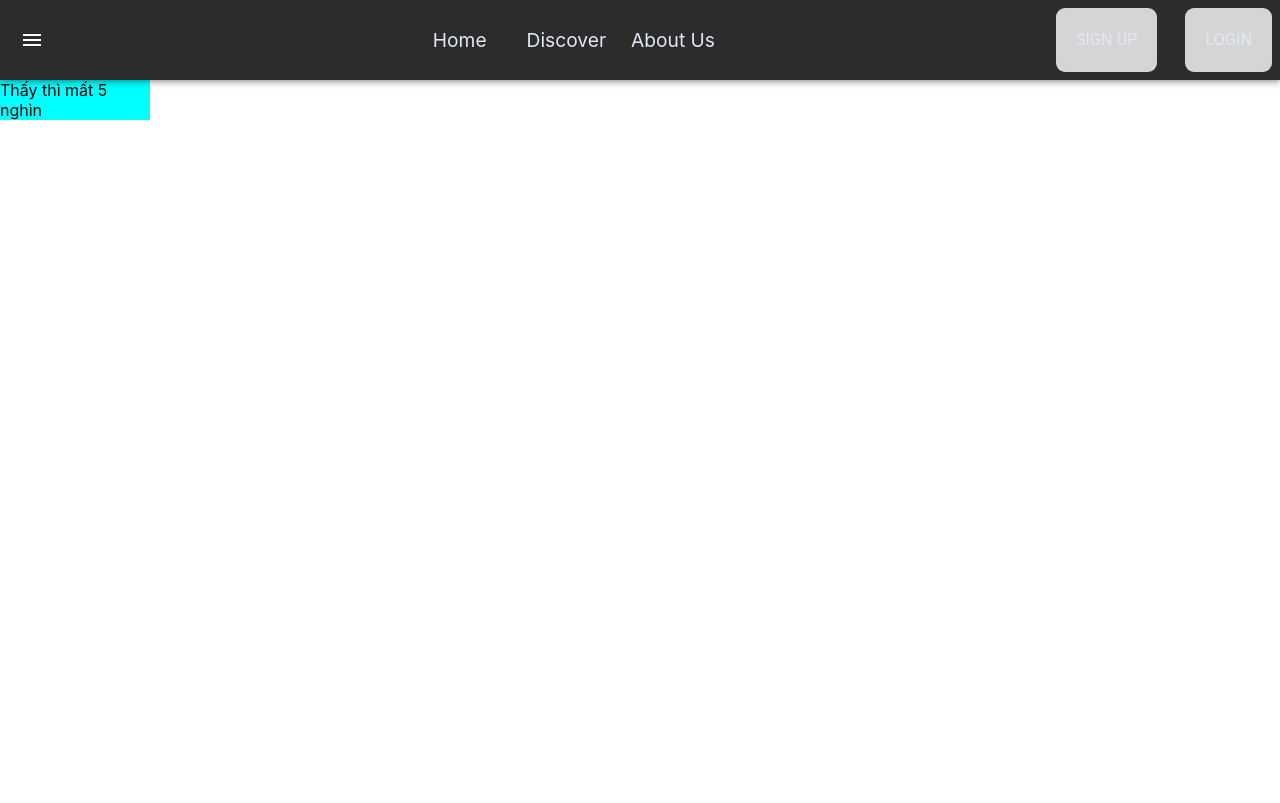
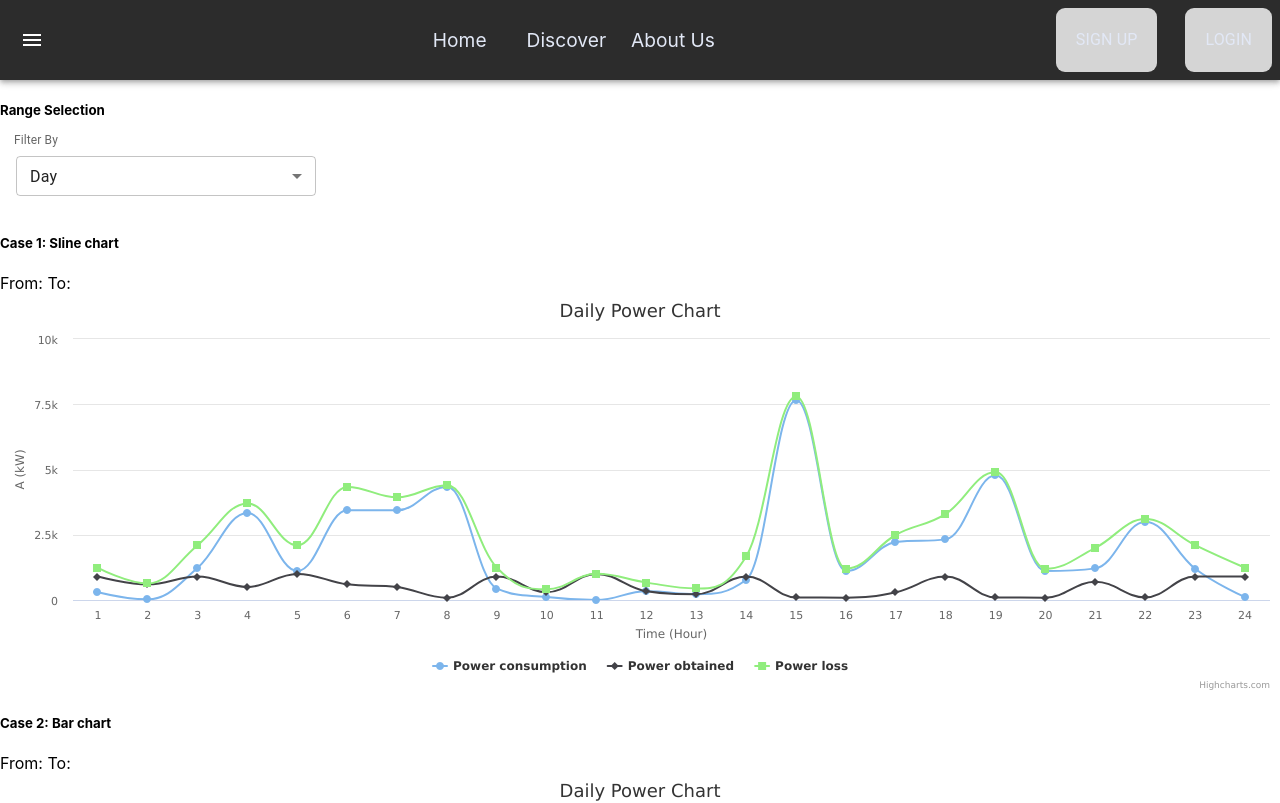
Before and after one commit to charizark2710/Sunflower, a React (Create React App) app in the folder RDIPs-FE/: page / in a window 1280 px wide. Shown: the top 803 px of the page. Built offline with nearby package versions, Linux system fonts and the light colour scheme; the HTML template or start-up script is replaced by a standard one.

Commit message:
[SRF-166] Study dựng biểu đồ - Test Highchart

```diff
--- a/RDIPs-FE/package.json
+++ b/RDIPs-FE/package.json
@@ -7,8 +7,6 @@
     "@emotion/styled": "^11.10.4",
     "@mui/icons-material": "^5.10.3",
     "@mui/material": "^5.10.3",
-    "react-router": "^6.3.0",
-    "react-router-dom": "^6.3.0",
     "@testing-library/jest-dom": "^5.14.1",
     "@testing-library/react": "^13.0.0",
     "@testing-library/user-event": "^13.2.1",
@@ -16,8 +14,12 @@
     "@types/node": "^16.7.13",
     "@types/react": "^18.0.0",
     "@types/react-dom": "^18.0.0",
+    "highcharts": "^10.3.3",
+    "highcharts-react-official": "^3.2.0",
     "react": "^18.2.0",
     "react-dom": "^18.2.0",
+    "react-router": "^6.3.0",
+    "react-router-dom": "^6.3.0",
     "react-scripts": "5.0.1",
     "typescript": "^4.4.2",
     "web-vitals": "^2.1.0"
--- a/RDIPs-FE/src/components/pages/Temp.page.tsx
+++ b/RDIPs-FE/src/components/pages/Temp.page.tsx
@@ -1,8 +1,72 @@
+import { Box, FormControl, InputLabel, MenuItem, Select, SelectChangeEvent } from '@mui/material';
+import React from 'react';
+import chartData from '../../lib/chartData.json';
+import { HighChartCustom } from '../../lib/highchart/HighChartCustom';
+import { TypeChart } from '../../utils/enum';
 import './Temp.page.scss';
+
 function TempPage() {
-    return (
-        <div className="Sidebar" > Thấy thì mất 5 nghìn</div>
-    )
+   const [type, setType] = React.useState('1');
+
+  const handleChange = (event: SelectChangeEvent) => {
+    setType(event.target.value);
+  };
+
+  const listTimeType = ["Day", "Week", "Month", "Year", "Decade"];
+
+  React.useEffect(()=>{
+    console.log(type);
+
+  }, [type])
+
+
+  return (
+    // <div className="Sidebar" > Thấy thì mất 5 nghìn</div>
+
+    <div>
+      <h5>Range Selection</h5>
+
+      <Box
+        sx={{
+          display: 'grid',
+          columnGap: 3,
+          rowGap: 1,
+          gridTemplateColumns: 'repeat(2, 1fr)',
+        }}
+      >
+        <span>
+        <FormControl fullWidth>
+            <InputLabel id="demo-simple-select-label">Filter By</InputLabel>
+            <Select
+                labelId="demo-simple-select-label"
+                value={type}
+                id='dateSelect' variant='outlined' sx={{ m: 2, maxWidth: 300 }} size='small'
+                onChange={handleChange}
+            >
+                {listTimeType.map((type,i)=>{
+                   return <MenuItem key={i} value={i+1}>{type}</MenuItem>
+                })}
+            </Select>
+        </FormControl>
+        </span>
+      </Box>
+
+      <h5>Case 1: Sline chart </h5>
+      <HighChartCustom
+        typeChart={TypeChart.sline}
+        timeType={+type}
+        chartData={chartData as any}
+        titleChart={'Daily Power Chart'}
+      ></HighChartCustom>
+      <h5>Case 2: Bar chart </h5>
+      <HighChartCustom
+        typeChart={TypeChart.bar}
+        timeType={+type}
+        chartData={chartData as any}
+        titleChart={'Daily Power Chart'}
+      ></HighChartCustom>
+    </div>
+  );
 }
 
-export default TempPage
+export default TempPage;
--- /dev/null
+++ b/RDIPs-FE/src/lib/chartData.json
@@ -0,0 +1,170 @@
+[
+  {
+    "datetime": "2009-09-01T00:00:00.000Z",
+    "AC": 300,
+    "AO": 900,
+    "AL": 1234,
+    "unit": "kW"
+  },
+    {
+    "datetime": "2009-09-01T01:00:00.000Z",
+    "AC": 24,
+    "AO": 600,
+    "AL": 634,
+    "unit": "kW"
+  },
+    {
+    "datetime": "2009-09-01T02:00:00.000Z",
+    "AC": 1232,
+    "AO": 900,
+    "AL": 2100,
+    "unit": "kW"
+  },
+    {
+    "datetime": "2009-09-01T03:00:00.000Z",
+    "AC": 3333,
+    "AO": 500,
+    "AL": 3700,
+    "unit": "kW"
+  },
+    {
+    "datetime": "2009-09-01T04:00:00.000Z",
+    "AC": 1111,
+    "AO": 1000,
+    "AL": 2100,
+    "unit": "kW"
+  },
+    {
+    "datetime": "2009-09-01T05:00:00.000Z",
+    "AC": 3434,
+    "AO": 600,
+    "AL": 4334,
+    "unit": "kW"
+  },
+    {
+    "datetime": "2009-09-01T06:00:00.000Z",
+    "AC": 3434,
+    "AO": 500,
+    "AL": 3934,
+    "unit": "kW"
+  },
+    {
+    "datetime": "2009-09-01T07:00:00.000Z",
+    "AC": 4343,
+    "AO": 90,
+    "AL": 4400,
+    "unit": "kW"
+  },
+    {
+    "datetime": "2009-09-01T08:00:00.000Z",
+    "AC": 434,
+    "AO": 900,
+    "AL": 1234,
+    "unit": "kW"
+  },
+    {
+    "datetime": "2009-09-01T09:00:00.000Z",
+    "AC": 111,
+    "AO": 300,
+    "AL": 411,
+    "unit": "kW"
+  },
+    {
+    "datetime": "2009-09-01T10:00:00.000Z",
+    "AC": 1,
+    "AO": 1000,
+    "AL": 1001,
+    "unit": "kW"
+  },
+    {
+    "datetime": "2009-09-01T11:00:00.000Z",
+    "AC": 333,
+    "AO": 333,
+    "AL": 666,
+    "unit": "kW"
+  },
+    {
+    "datetime": "2009-09-01T12:00:00.000Z",
+    "AC": 222,
+    "AO": 222,
+    "AL": 444,
+    "unit": "kW"
+  },
+    {
+    "datetime": "2009-09-01T13:00:00.000Z",
+    "AC": 777,
+    "AO": 900,
+    "AL": 1677,
+    "unit": "kW"
+  },
+    {
+    "datetime": "2009-09-01T14:00:00.000Z",
+    "AC": 7658,
+    "AO": 100,
+    "AL": 7800,
+    "unit": "kW"
+  },
+    {
+    "datetime": "2009-09-01T15:00:00.000Z",
+    "AC": 1111,
+    "AO": 90,
+    "AL": 1200,
+    "unit": "kW"
+  },
+    {
+    "datetime": "2009-09-01T16:00:00.000Z",
+    "AC": 2222,
+    "AO": 300,
+    "AL": 2500,
+    "unit": "kW"
+  },
+    {
+    "datetime": "2009-09-01T17:00:00.000Z",
+    "AC": 2323,
+    "AO": 900,
+    "AL": 3300,
+    "unit": "kW"
+  },
+    {
+    "datetime": "2009-09-01T18:00:00.000Z",
+    "AC": 4775,
+    "AO": 100,
+    "AL": 4900,
+    "unit": "kW"
+  },
+    {
+    "datetime": "2009-09-01T19:00:00.000Z",
+    "AC": 1111,
+    "AO": 90,
+    "AL": 1200,
+    "unit": "kW"
+  },
+    {
+    "datetime": "2009-09-01T20:00:00.000Z",
+    "AC": 1212,
+    "AO": 700,
+    "AL": 2000,
+    "unit": "kW"
+  },
+    {
+    "datetime": "2009-09-01T21:00:00.000Z",
+    "AC": 3000,
+    "AO": 100,
+    "AL": 3100,
+    "unit": "kW"
+  },
+    {
+    "datetime": "2009-09-01T22:00:00.000Z",
+    "AC": 1200,
+    "AO": 900,
+    "AL": 2100,
+    "unit": "kW"
+  },
+    {
+    "datetime": "2009-09-01T23:00:00.000Z",
+    "AC": 110,
+    "AO": 900,
+    "AL": 1234,
+    "unit": "kW"
+  }
+  ]
--- /dev/null
+++ b/RDIPs-FE/src/lib/highchart/HighChartCustom.tsx
@@ -0,0 +1,222 @@
+import { Box } from '@mui/material';
+import { HighchartsReact } from 'highcharts-react-official';
+import Highcharts from 'highcharts/highstock';
+import React, { useEffect, useMemo } from 'react';
+import { DateFilter, TypeChart } from '../../utils/enum';
+
+export interface HighChartsProps {
+  timeType: DateFilter;
+  typeChart: TypeChart;
+  chartData: DataDetail[];
+  titleChart: string | null;
+}
+
+export interface DataDetail {
+  AO: number;
+  AC: number;
+  AL: number;
+  dateTime: string;
+  unit: string;
+}
+
+export const HighChartCustom: React.FC<HighChartsProps> = (props : HighChartsProps) => {
+  let currentData = props.chartData;
+  let currentSelectedFromDate = null;//choose from the date min in timeline
+  let currentSelectedToDate = null;//choose from the date max in timeline
+  let amountDisplay :number = 0;// distance between them
+  useMemo(()=>{
+
+    switch(props.timeType) {
+      case DateFilter.Hour: {
+        console.log("in 1", props.chartData);
+        amountDisplay = 24
+        break;
+      }
+      case DateFilter.Date: {
+        console.log("in 2");
+
+        break;
+      }
+      case DateFilter.Week: {
+        console.log("in 3");
+
+        break;
+      }
+      case DateFilter.Month: {
+        console.log("in 4");
+
+        break;
+      }
+      case DateFilter.Year: {
+        console.log("in 5");
+
+        break;
+      }
+    }
+  }, [props])
+
+  function fromDate() {
+    return null;
+  }
+
+  function toDate() {
+    return null;
+  }
+
+  function getOptions(typeChart: TypeChart) {
+    switch(typeChart) {
+      case 1: {
+        return optionsSplineChart;
+      }
+      case 2: {
+        return optionsBarChart;
+      }
+    }
+  }
+  const monthData = ['Jan', 'Feb', 'Mar', 'Apr', 'May', 'Jun', 'Jul', 'Aug', 'Sep', 'Oct', 'Nov', 'Dec']
+  const hourData = [1,2,3,4,5,6,7,8,9,10,11,12,13,14,15,16,17,18,19,20,21,22,23,24]
+
+  function filterDataBy(type : DateFilter, data: number) {
+
+    return null;
+  }
+
+  const optionsSplineChart = {
+    chart: {
+      type: 'spline'
+    },
+    title: {
+      text: props.titleChart
+    },
+    xAxis: {
+      categories: hourData,
+      title: {
+        text: `Time (${DateFilter[props.timeType]})`
+      }
+    },
+    yAxis: {
+      title: {
+        text: `A (${props.chartData[0].unit})`
+      }
+    },
+    plotOptions: {
+      line: {
+        dataLabels: {
+          enabled: true
+        },
+        enableMouseTracking: false
+      }
+    },
+    series: [
+      {
+        name: 'Power consumption',
+        data: props.chartData.map(data => data.AC)
+      },
+      {
+        name: 'Power obtained',
+        data: props.chartData.map(data => data.AO)
+      },
+      {
+        name: 'Power loss',
+        data: props.chartData.map(data => data.AL)
+      }
+    ]
+  };
+
+  const optionsBarChart = {
+    chart: {
+      type: 'column'
+    },
+    title: {
+      text: props.titleChart
+    },
+    subtitle: {
+      text: 'Source: RDIPs.com'
+    },
+    xAxis: {
+      categories: hourData,
+      title: {
+        text: `Time (${DateFilter[props.timeType]})`
+      },
+      crosshair: true
+    },
+    yAxis: {
+      min: 0,
+      title: {
+        text: `A (${props.chartData[0].unit})`
+      }
+    },
+    tooltip: {
+      headerFormat: '<span style="font-size:10px">{point.key}</span><table>',
+      pointFormat: '<tr><td style="color:{series.color};padding:0">{series.name}: </td>' +
+        '<td style="padding:0"><b>{point.y:.1f} mm</b></td></tr>',
+      footerFormat: '</table>',
+      shared: true,
+      useHTML: true
+    },
+    plotOptions: {
+      column: {
+        pointPadding: 0.2,
+        borderWidth: 0
+      }
+    },
+    series: [
+      {
+        name: 'Power consumption',
+        data: props.chartData.map(data => data.AC)
+      },
+      {
+        name: 'Power obtained',
+        data: props.chartData.map(data => data.AO)
+      },
+      {
+        name: 'Power loss',
+        data: props.chartData.map(data => data.AL)
+      }
+    ]
+  };
+
+
+  function highChartsRender(ops: any) {
+    Highcharts.chart({
+      chart: {
+        type: 'pie',
+        renderTo: 'abc',
+      },
+      title: {
+        verticalAlign: 'middle',
+        floating: true,
+        text: "Earth's Atmospheric Composition",
+        style: {
+          fontSize: '10px',
+        },
+      },
+      plotOptions: {
+        pie: {
+          dataLabels: {
+            format: '{point.name}: {point.percentage:.1f} %',
+          },
+          innerSize: '70%',
+        },
+      },
+      series: ops,
+    });
+  }
+
+  useEffect(()=>{
+
+  },[])
+
+  return (
+    <div className='highchart-container'>
+      <Box>
+        <span>From: </span>
+        <span>To: </span>
+      </Box>
+      <HighchartsReact
+        highcharts={Highcharts}
+        options={getOptions(props.typeChart)}
+      />
+    </div>
+  );
+};
--- /dev/null
+++ b/RDIPs-FE/src/utils/enum.ts
@@ -0,0 +1,12 @@
+export enum DateFilter {
+  Hour = 1,
+  Date = 2,
+  Week = 3,
+  Month = 4,
+  Year = 5
+}
+
+export enum TypeChart {
+  sline = 1,
+  bar = 2
+}
```
